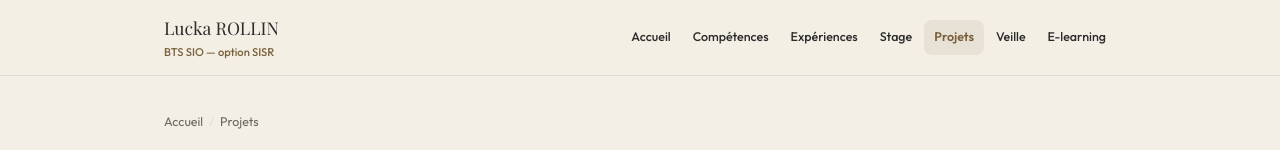
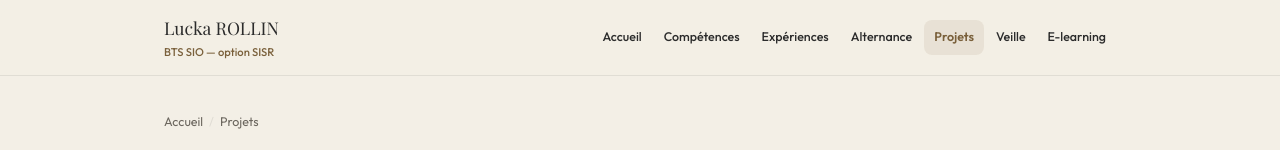
Before and after one commit to luckarollin/portfolio_E5, a plain HTML site: page vues/projets.html in a window 1280 px wide. Shown: the top 150 px of the page. Drawn offline with nearby package versions, Linux system fonts and the light colour scheme; a web font is replaced by a local one.

Commit message:
Update projets.html

```diff
--- a/vues/projets.html
+++ b/vues/projets.html
@@ -24,7 +24,7 @@
       <a href="../index.html">Accueil</a>
       <a href="competences.html">Compétences</a>
       <a href="experiences.html">Expériences</a>
-      <a href="stage_radiall.html">Stage</a>
+      <a href="stage_radiall.html">Alternance</a>
       <a href="projets.html" class="on">Projets</a>
       <a href="veille.html">Veille</a>
       <a href="certifications.html">E-learning</a>
```
